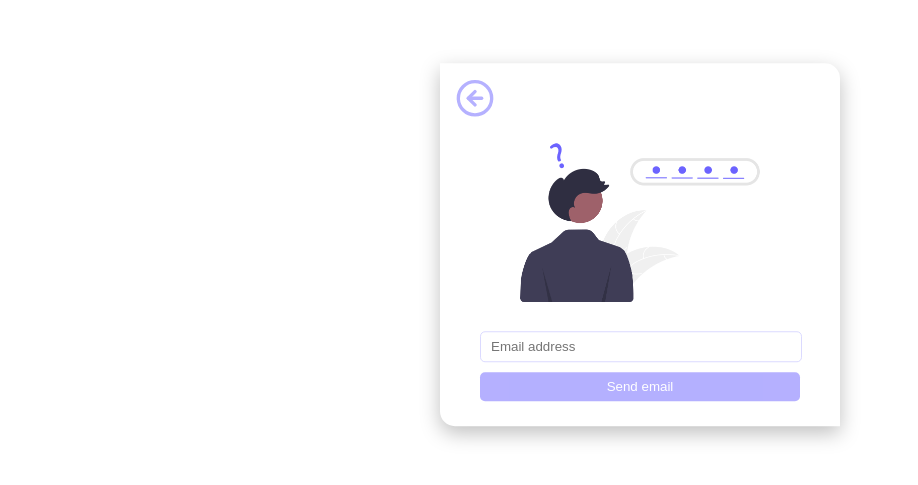
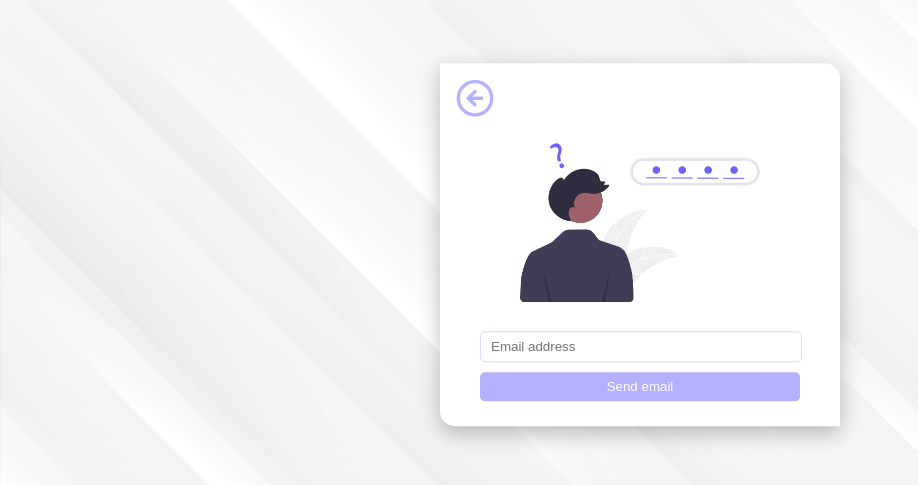
Before and after one commit to hrvlionME/QSD24-frontend, a React (Create React App) app: page /forgot-password in a window 1280 px wide. Shown: the part 155-640 px from the top of the page, without its empty margins (0-918 px from the left). Built offline with nearby package versions, Linux system fonts and the light colour scheme.

Commit message:
added background image

```diff
--- a/src/pages/ForgotPasswordPage/ForgotPasswordPage.module.css
+++ b/src/pages/ForgotPasswordPage/ForgotPasswordPage.module.css
@@ -8,10 +8,16 @@
     padding: 20px 50px;
     box-shadow: 0px 7px 20px rgba(0, 0, 0, 0.25);
     border-radius: 0 15px;
+    background-color: #fff;
 }
 .img {
     width: 100%;
 }
+.background {
+    background-size: cover;
+    background-position: center;
+    height: 100vh;
+  }
 .emailInput {
     padding: 7px 10px;
     margin: 5px -10px;
--- a/src/pages/ForgotPasswordPage/ForgotPasswordPage.tsx
+++ b/src/pages/ForgotPasswordPage/ForgotPasswordPage.tsx
@@ -1,5 +1,6 @@
 import React, { useState } from 'react';
 import styles from './ForgotPasswordPage.module.css';
+import bg from '../../assets/images/auth_bg.jpg';
 import image from '../../assets/images/forgotPassword.png'
 import { FiArrowLeftCircle } from "react-icons/fi";
 import { Link } from 'react-router-dom';
@@ -41,6 +42,7 @@ export default function ForgotPassowrdPage() {
 
   return (
     <>
+      <div  style={{ backgroundImage: `url(${bg})`}} className={styles.background}>
         <div className={styles.root}>
           <Link  to="/login" className={styles.backArrow}><FiArrowLeftCircle/></Link>
           <img src={image} alt="" className={styles.img} />
@@ -48,6 +50,7 @@ export default function ForgotPassowrdPage() {
           {error && <p className={styles.errorText}>{error}</p>}
           <button className={styles.btn} disabled={!isValidEmail(email)} onClick={handleSubmit}>Send email</button>
         </div>
+      </div>
     </>
   );
 }
```
Lines whose indentation alone changed are shown as unchanged.
